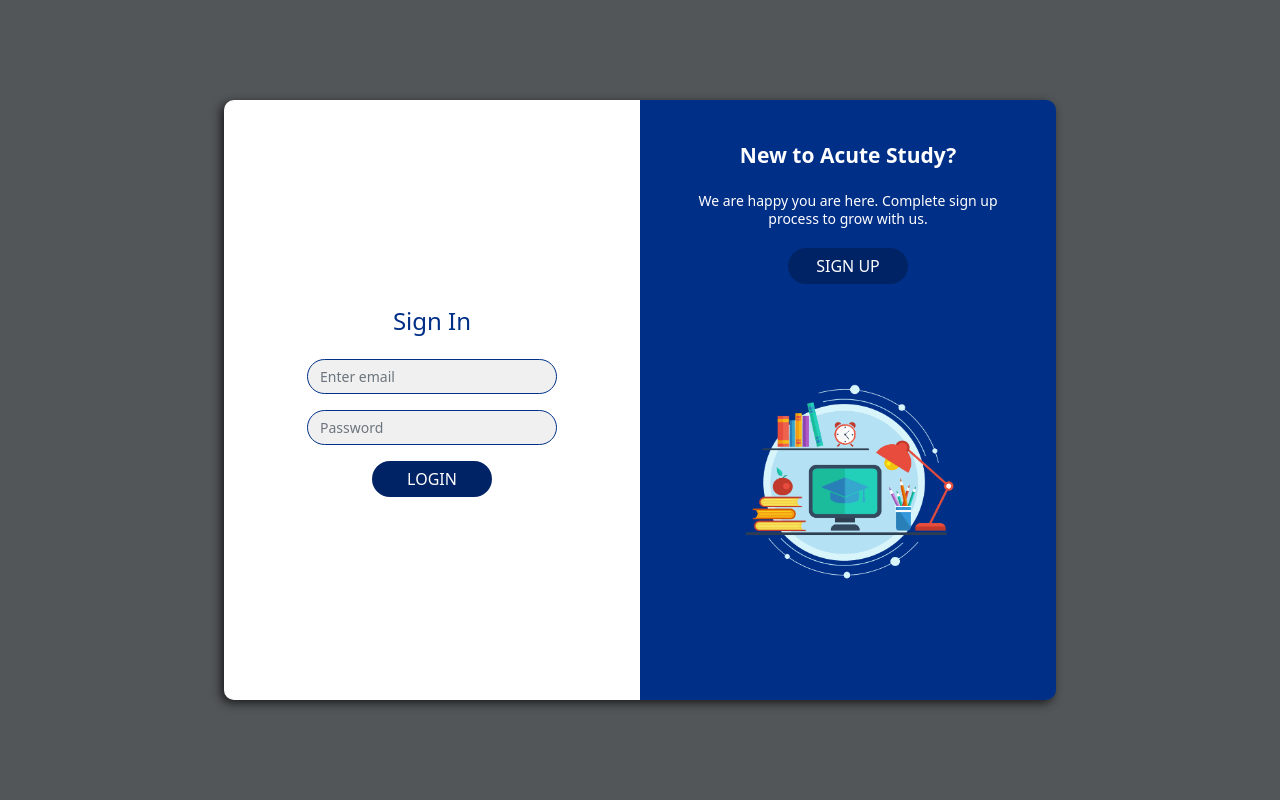
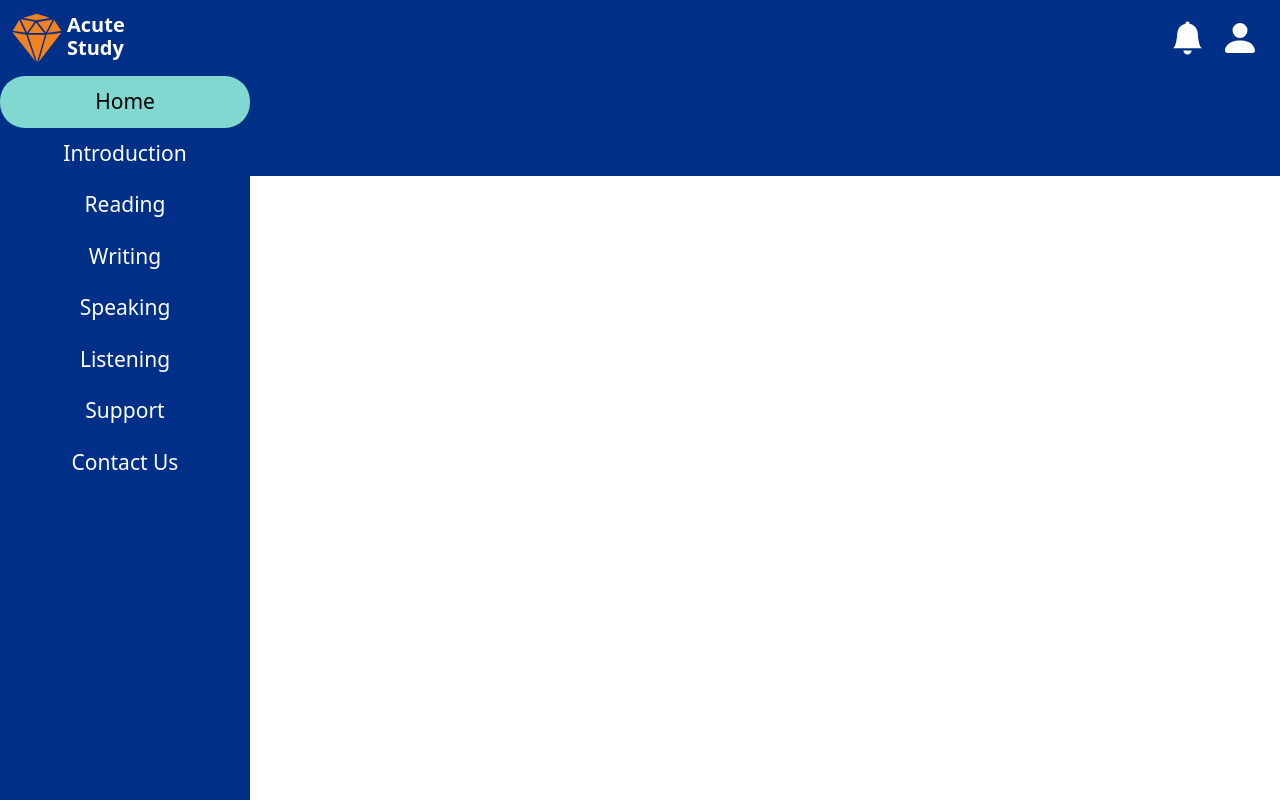
Before and after one commit to FirstBornTech/dlp_institutional, a React (Create React App) app: page / in a window 1280 px wide. Built offline with nearby package versions, Linux system fonts and the light colour scheme.

Commit message:
Sidebar update

```diff
--- a/src/App.js
+++ b/src/App.js
@@ -1,7 +1,7 @@
 import Dashboard from './views/Dashboard';
 import SignIn from './views/SignIn';
 
-const isLoggedIn = false;
+const isLoggedIn = true;
 function App() {
   return (
     <>
--- a/src/components/AppBody.js
+++ b/src/components/AppBody.js
@@ -2,12 +2,15 @@
 import AppBodyContent from './AppBodyContent';
 import './AppBody.scss';
 
-const AppBody = ({type="default"}) =>{
-    const appBodyClassName = 'app-body-'+type;
-    return(
+const AppBody = ({ type = "default" }) => {
+    const appBodyClassName = 'app-body-' + type;
+    return (
         <div className={appBodyClassName}>
-            <AppBodySidebar/>
-            <AppBodyContent/>
+            <div className={appBodyClassName + '__design'}></div>
+            <div className={appBodyClassName + '__content'}>
+                <AppBodySidebar />
+                <AppBodyContent />
+            </div>
         </div>
     )
 }
--- a/src/components/AppBody.scss
+++ b/src/components/AppBody.scss
@@ -2,9 +2,17 @@
 
 .app-body{
     &-default{
-        display: flex;
         background-color: $defaultAppBodyBackgroundColor;
-        height: 100vh;
+        overflow-y: auto;
         width: 100%;
+        &__design{
+            background-color: $defaultAppBackgroundColor;
+            height: 100px;
+        }
+        &__content{
+            display: flex;
+            min-height: 100vh;
+            margin-top: -100px;
+        }
     }
 }
--- a/src/components/AppBodySidebar.js
+++ b/src/components/AppBodySidebar.js
@@ -1,9 +1,59 @@
+import { useState } from 'react';
 import './AppBodySidebar.scss'
 const AppBodySidebar = ({type="default"}) => {
     const sidebarClassName = 'app-sidebar-'+type;
+    const sidebarData = [
+        {
+            key: 1,
+            title: 'Home'
+        },
+        {
+            key: 2,
+            title: 'Introduction'
+        },
+        {
+            key: 3,
+            title: 'Reading'
+        },
+        {
+            key: 4,
+            title: 'Writing'
+        },
+        {
+            key: 5,
+            title: 'Speaking'
+        },
+        {
+            key: 6,
+            title: 'Listening'
+        },
+        {
+            key: 7,
+            title: 'Support'
+        },
+        {
+            key: 8,
+            title: 'Contact Us'
+        }
+    ]
+
+    const [selectedItem, setSelectedItem]= useState(0);
+
+    const renderSidebarData = () =>{
+        return sidebarData.map((data,index)=>{
+            return(
+                <div
+                    key={index}
+                    className={selectedItem === index ? sidebarClassName+'-selected' : sidebarClassName+'-unselected'}
+                    onClick={()=>setSelectedItem(index)}>
+                    {data.title}
+                </div>
+            )
+        })
+    }
     return(
         <div className={sidebarClassName}>
-
+            {renderSidebarData()}
         </div>
     )
 }
--- a/src/components/AppBodySidebar.scss
+++ b/src/components/AppBodySidebar.scss
@@ -1,8 +1,27 @@
+@import '../sass/colors';
+
 .app-sidebar{
     &-default{
-        width: 25%;
-        background-color: red;
-        margin-top: -10%;
-        border-radius: 25px 25px 0px 0px;
+        width: 250px;
+        background-color: $sidebarBackgroundColor;
+        color: $sidebarTextColor;
+        text-align: center;
+        font-size: 21px;
+        font-weight: 500;
+        //border-radius: 25px 25px 0px 0px;
+        &-selected{
+            padding: 10px;
+            border-radius: 25px;
+            background-color: $sidebarSelectedItemBackgroundColor;
+            color: $sidebarSelectedItemTextColor;
+            cursor: pointer;
+        }
+        &-unselected{
+            padding: 10px;
+            cursor: pointer;
+            &:hover{
+                background-color: $sidebarItemHoverBackgroundColor;
+            }
+        }
     }
 }
--- a/src/components/AppNavbar.scss
+++ b/src/components/AppNavbar.scss
@@ -2,10 +2,10 @@
 
 .app-navbar{
     &-default{
+        position: sticky;
         &__container{
             margin: unset;
             min-width: 100%;
-            padding-bottom: 10%;
             &-brand{
                 display: flex;
                 color: $defaultAppTextColor !important;
--- a/src/index.scss
+++ b/src/index.scss
@@ -1,7 +1,7 @@
 @import './sass/colors';
 body{
   width: 100%;
-  height: 100vh;
+  overflow: hidden;
   background-color: $defaultAppBackgroundColor;
   color: $defaultAppTextColor;
 }
--- a/src/sass/_colors.scss
+++ b/src/sass/_colors.scss
@@ -7,6 +7,14 @@
 $defaultAppTextColor: white;
 $defaultAppBodyBackgroundColor: white;
 
+/*Sidebar*/
+$sidebarBackgroundColor:#002F87;
+$sidebarTextColor: white;
+$sidebarItemHoverBackgroundColor:#01266b;
+$sidebarSelectedItemBackgroundColor: #81D8D0;
+$sidebarSelectedItemTextColor: black;
+
+
 /* button */
 $defaultButtonColor: #002366;
 $defaultButtonLabelColor: white;
--- a/src/views/Dashboard.js
+++ b/src/views/Dashboard.js
@@ -1,12 +1,13 @@
 import AppNavbar from "../components/AppNavbar"
 import AppBody from "../components/AppBody";
+import './Dashboard.scss';
 
 const Dashboard = () =>{
     return(
-        <>
+        <div className="app-dashboard">
             <AppNavbar/>
             <AppBody/>
-        </>
+        </div>
     )
 }
 
--- /dev/null
+++ b/src/views/Dashboard.scss
@@ -0,0 +1,24 @@
+.app-dashboard{
+    display: flex;
+    flex-direction: column;
+    width:100%;
+    height: 100vh;
+    overflow: hidden;
+    ::-webkit-scrollbar {
+        width: 8px;
+      }
+      /* Track */
+      ::-webkit-scrollbar-track {
+        background: #f1f1f1;
+      }
+
+      /* Handle */
+      ::-webkit-scrollbar-thumb {
+        background: #888;
+      }
+
+      /* Handle on hover */
+      ::-webkit-scrollbar-thumb:hover {
+        background: #555;
+      }
+}
```
